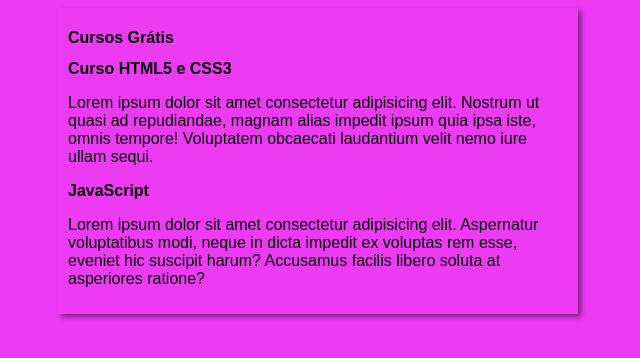
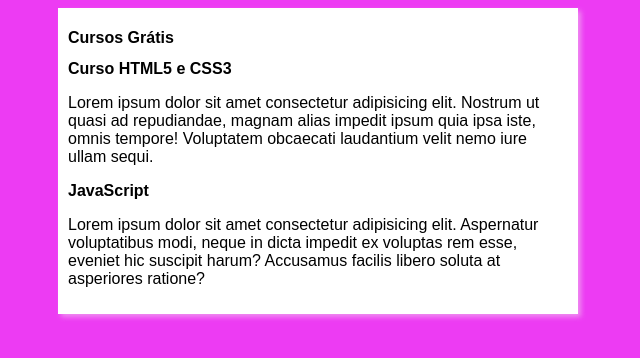
Before and after one commit to silverhes/Projeto-site, a plain HTML site: page index.html in a window 1280 px wide. Shown: the whole page, without its empty margins (322-962 px from the left). Drawn offline with Linux system fonts and the light colour scheme.

Commit message:
Update style.css

```diff
--- a/Estilos/style.css
+++ b/Estilos/style.css
@@ -11,5 +11,6 @@ main{
     width: 500px;
     margin: auto;
     padding: 10px;
-    box-shadow: 3px 3px 5px rgba(0, 0, 0, 0.473);
+    box-shadow: 3px 3px 5px rgba(240, 235, 235, 0.473);
+    background-color: white;
 }
```
